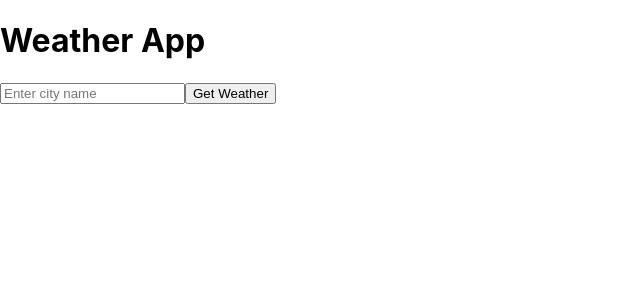
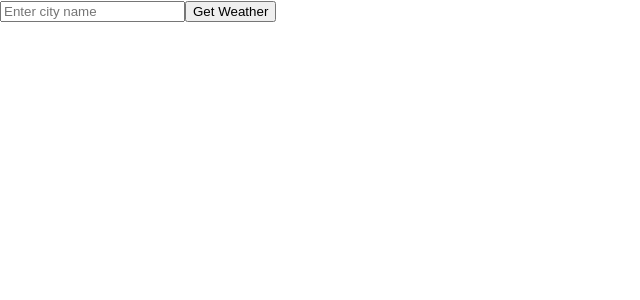
Before and after one commit to semenets/weather, a React (Create React App) app: page / in a window 1280 px wide. Shown: the top 300 px of the page, without its empty margins (0-640 px from the left). Built offline with nearby package versions, Linux system fonts and the light colour scheme.

Commit message:
weather app in the development process

```diff
--- a/src/App.js
+++ b/src/App.js
@@ -2,6 +2,7 @@ import React, { useState, useEffect } from 'react';
 import axios from 'axios';
 import cities from './cities';
 import './App.css';
+import renderForecast from './renderForecast';
 
 const WeatherComponent = () => {
   const [city, setCity] = useState('');
@@ -11,6 +12,7 @@ const WeatherComponent = () => {
   const [error, setError] = useState(null);
   const [filteredCities, setFilteredCities] = useState([]);
   const [showDropdown, setShowDropdown] = useState(false);
+  const [inputEmpty, setInputEmpty] = useState(false);
   const API_KEY = 'b7815a2894c6e8287d7f08c58c1c77fb';
 
   const fetchWeather = async (cityName) => {
@@ -29,14 +31,11 @@ const WeatherComponent = () => {
     }
   };
 
-  // useEffect(() => {
-  //   fetchWeather(city);
-  // }, [city]);
-
   const handleInputChange = (event) => {
     const value = event.target.value;
     setCity(value);
     if (value.length > 0) {
+      setInputEmpty(false)
       const filtered = cities.filter((city) =>
         city.toLowerCase().startsWith(value.toLowerCase())
       );
@@ -51,6 +50,15 @@ const WeatherComponent = () => {
     setCity(cityName);
     setShowDropdown(false);
     fetchWeather(cityName);
+  };
+
+  const handleGetWeather = () => {
+    if (city.trim() === '') {
+      setInputEmpty(true);
+    } else {
+      setInputEmpty(false);
+      fetchWeather(city);
+    }
   };
 
   const formatDate = (timestamp) => {
@@ -70,61 +78,9 @@ const WeatherComponent = () => {
     return <img src={iconUrl} alt="Weather Icon" />;
   };
 
-  const renderForecast = () => {
-    if (!forecastData || !forecastData.list || forecastData.list.length === 0) return null;
-
-    // Получаем прогноз на завтра и послезавтра
-    const today = new Date();
-    const tomorrow = new Date(today);
-    tomorrow.setDate(today.getDate() + 1);
-    const afterTomorrow = new Date(today);
-    afterTomorrow.setDate(today.getDate() + 2);
-
-    const filteredForecast = forecastData.list.filter(item => {
-      const itemDate = new Date(item.dt * 1000);
-      return itemDate.getDate() === tomorrow.getDate() || itemDate.getDate() === afterTomorrow.getDate();
-    });
-
-    if (filteredForecast.length < 2) return null;
-
-    const tomorrowForecast = filteredForecast.find(item => {
-      const itemDate = new Date(item.dt * 1000);
-      return itemDate.getDate() === tomorrow.getDate();
-    });
-
-    const afterTomorrowForecast = filteredForecast.find(item => {
-      const itemDate = new Date(item.dt * 1000);
-      return itemDate.getDate() === afterTomorrow.getDate();
-    });
-
-    return (
-      <div>
-
-        {tomorrowForecast && (
-          <div>
-            <h3>Tomorrow</h3>
-            <p>Date: {formatDate(tomorrowForecast.dt)}</p>
-            <p>Temperature: {tomorrowForecast.main.temp}°K</p>
-            <p>Weather: {tomorrowForecast.weather[0].description}</p>
-            <WeatherIcon iconCode={tomorrowForecast.weather[0].icon} />
-          </div>
-        )}
-        {afterTomorrowForecast && (
-          <div>
-            <h3>Day after tomorrow</h3>
-            <p>Date: {formatDate(afterTomorrowForecast.dt)}</p>
-            <p>Temperature: {afterTomorrowForecast.main.temp}°K</p>
-            <p>Weather: {afterTomorrowForecast.weather[0].description}</p>
-            <WeatherIcon iconCode={afterTomorrowForecast.weather[0].icon} />
-          </div>
-        )}
-      </div>
-    );
-  };
-
   return (
     <div>
-      <h1>Weather App</h1>
+      {weatherData && <h2>{weatherData.name}</h2>}
       <div style={{ position: 'relative' }}>
         <input
           type="text"
@@ -132,8 +88,9 @@ const WeatherComponent = () => {
           onChange={handleInputChange}
           placeholder="Enter city name"
           autoComplete="off"
+          name="Enter city name"
         />
-        <button onClick={() => fetchWeather(city)}>Get Weather</button>
+        <button onClick={handleGetWeather}>Get Weather</button>
         {showDropdown && (
           <ul className='ul-list'>
             {filteredCities.map((city) => (
@@ -150,9 +107,10 @@ const WeatherComponent = () => {
       </div>
       {loading && <div>Loading...</div>}
       {error && <div>Error: {error.message}</div>}
+      {inputEmpty && <div>Please enter a city name</div>} {/* Уведомление о пустом поле ввода */}
       {weatherData && (
         <div>
-          <h2>Current Weather</h2>
+          <h3>Curent weather</h3>
           <p>Date: {formatDate(weatherData.dt)}</p>
           <p>Temperature: {weatherData.main.temp}°K</p>
           <p>Weather: {weatherData.weather[0].description}</p>
@@ -161,7 +119,7 @@ const WeatherComponent = () => {
           <WeatherIcon iconCode={weatherData.weather[0].icon} />
         </div>
       )}
-      {renderForecast()}
+      {forecastData && renderForecast(forecastData, formatDate, WeatherIcon)}
     </div>
   );
 };
--- /dev/null
+++ b/src/renderForecast.js
@@ -0,0 +1,50 @@
+import React from 'react';
+
+const renderForecast = (forecastData, formatDate, WeatherIcon) => {
+  if (!forecastData || !forecastData.list || forecastData.list.length === 0) return null;
+
+  // Получаем текущую дату
+  const today = new Date();
+
+  // Функция для получения прогноза на определенный день
+  const getForecastForDay = (date) => {
+    const filteredForecast = forecastData.list.filter(item => {
+      const itemDate = new Date(item.dt * 1000);
+      return itemDate.getDate() === date.getDate();
+    });
+
+    if (filteredForecast.length === 0) return null;
+
+    const dayForecast = filteredForecast[0];
+
+    return (
+      <div key={dayForecast.dt}>
+        <h3>{date.toLocaleDateString('en-GB', { weekday: 'long' })}</h3>
+        <p>Date: {formatDate(dayForecast.dt)}</p>
+        <p>Temperature: {dayForecast.main.temp}°K</p>
+        <p>Weather: {dayForecast.weather[0].description}</p>
+        <p>Humidity: {dayForecast.main.humidity}%</p>
+        <p>Wind Speed: {dayForecast.wind.speed} m/s</p>
+        <WeatherIcon iconCode={dayForecast.weather[0].icon} />
+      </div>
+    );
+  };
+
+  // Получаем прогнозы на завтра и послезавтра
+  const tomorrow = new Date(today);
+  tomorrow.setDate(today.getDate() + 1);
+  const afterTomorrow = new Date(today);
+  afterTomorrow.setDate(today.getDate() + 2);
+
+  const tomorrowForecast = getForecastForDay(tomorrow);
+  const afterTomorrowForecast = getForecastForDay(afterTomorrow);
+
+  return (
+    <div>
+      {tomorrowForecast}
+      {afterTomorrowForecast}
+    </div>
+  );
+};
+
+export default renderForecast;
```
